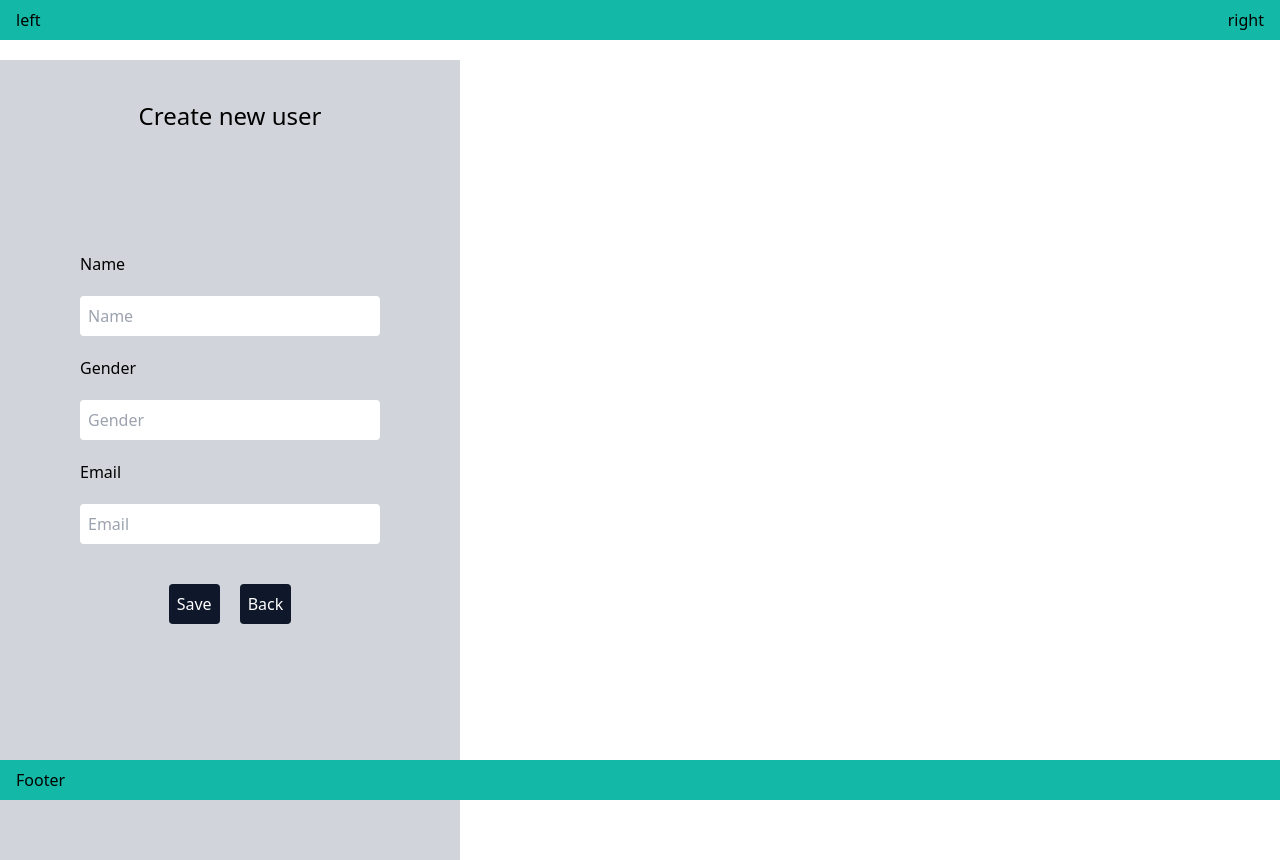
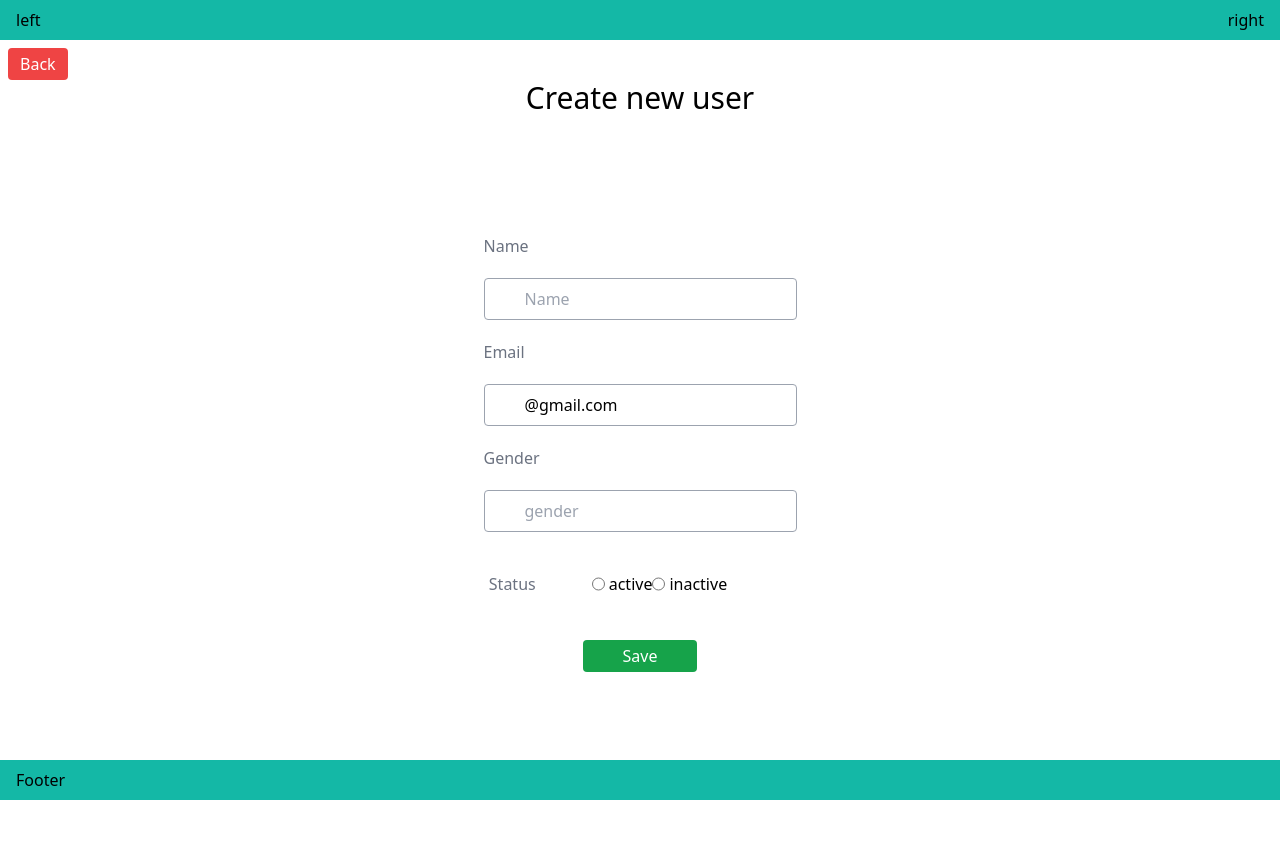
Before and after one commit to mythily-muthu/user_crud_application, a React (Create React App) app: page /create in a window 1280 px wide. After the commit the page ends 800 px from the top, so only its background shows below. Built offline with nearby package versions, Linux system fonts and the light colour scheme.

Commit message:
Feat: added new user page and edit page

```diff
--- a/src/pages/NewUser.jsx
+++ b/src/pages/NewUser.jsx
@@ -1,81 +1,163 @@
+import axios from "axios";
 import React, { useState } from "react";
 import { useNavigate } from "react-router-dom";
 
 const NewUser = () => {
   let navigate = useNavigate();
 
-  let [users, setUsers] = useState({
+  let [userState, setUserState] = useState({
     name: "",
     gender: "",
     email: "@gmail.com",
+    status: "",
   });
 
   const handleSubmit = async (e) => {
     e.preventDefault();
     console.log("submitted");
+    await axios.post("url", userState);
   };
 
   //handle back functin
   const handleBack = (e) => {
     e.preventDefault();
-    console.log("done");
+    console.log("welcome to home page");
     navigate("/");
   };
 
   return (
     <div>
-      <div className="bg-gray-300 h-screen w-full ">
+      <div className="h-full w-full flex flex-col  ">
         <form className="container" onSubmit={handleSubmit}>
-          <div className="card">
-            <div className="my-5 text-2xl font-medium flex justify-center">
-              <h2 className="p-10">Create new user</h2>
+          <div className="flex fixed left-0 p-2 items-center">
+            <button
+              className="px-3 py-1 bg-red-500 text-white rounded cursor-pointer "
+              onClick={handleBack}
+            >
+              Back
+            </button>
+          </div>
+          <div className="h-full w-screen justify-center">
+            <div className="py-10 text-2xl flex justify-center">
+              <h3 className="text-3xl">Create new user</h3>
             </div>
-            <div className="flex flex-col items-center w-full">
-              <div className="flex flex-col items-center p-10 w-full ">
-                <div className=" flex flex-col  ">
-                  <label className="p-5 mx-5">Name</label>
+
+            <div className="flex flex-col items-center justify-center  w-screen h-full ">
+              <div className=" flex flex-col ">
+                <label className=" py-5  text-gray-500">Name</label>
+                <input
+                  className=" rounded px-10 py-2 border border-gray-400 outline-none"
+                  required
+                  placeholder="Name"
+                  type="text"
+                  value={userState.name}
+                  onChange={(e) => {
+                    setUserState({ ...setUserState, name: e.target.value });
+                  }}
+                ></input>
+              </div>
+
+              <div className="flex flex-col">
+                <label className="py-5 text-gray-500">Email</label>
+                <input
+                  className=" rounded px-10 py-2 border border-gray-400 outline-none"
+                  required
+                  placeholder="Email"
+                  type="text"
+                  value={userState.email}
+                  onChange={(e) => {
+                    setUserState({ ...setUserState, email: e.target.value });
+                  }}
+                ></input>
+              </div>
+
+              <div className="flex flex-col">
+                <label className="py-5 text-gray-500">Gender</label>
+                <input
+                  className=" rounded px-10 py-2 border border-gray-400 outline-none"
+                  required
+                  placeholder="gender"
+                  type="text"
+                  value={userState.gender}
+                  onChange={(e) => {
+                    setUserState({ ...setUserState, gender: e.target.value });
+                  }}
+                ></input>
+              </div>
+
+              {/* <div className="flex py-5 ml-20 ">
+                <div className="flex ml-5 ">
+                  <label className="py-5 text-gray-500 ">Gender</label>
+                </div>
+                <div className="flex ml-10 gap-3">
                   <input
-                    className="w-[300px] rounded mx-10 p-2"
-                    required
-                    placeholder="Name"
-                    type="text"
-                  ></input>
+                    className="  "
+                    type="radio"
+                    name="gender"
+                    value="male"
+                    onChange={(e) => {
+                      setUserState(e.target.value);
+                    }}
+                  />
+                  male
+                  <input
+                    className=""
+                    type="radio"
+                    name="gender"
+                    value="female"
+                    onChange={(e) => {
+                      setUserState(e.target.value);
+                    }}
+                  />
+                  female
+                  <input
+                    className=" "
+                    type="radio"
+                    name="gender"
+                    value="others"
+                    onChange={(e) => {
+                      setUserState(e.target.value);
+                    }}
+                  />
+                  others
                 </div>
+              </div>
 
-                <div className="flex flex-col">
-                  <label className="p-5 mx-5">Gender</label>
+              */}
+
+              <div className="flex mr-16 py-10 ">
+                <label className=" mr-14 text-gray-500">Status</label>
+                <div className="flex gap-1 ">
                   <input
-                    className="w-[300px] rounded mx-10 p-2"
-                    required
-                    placeholder="Gender"
-                    type="text"
-                  ></input>
+                    type="radio"
+                    name="status"
+                    value="active"
+                    onChange={(e) => {
+                      setUserState({ ...setUserState, status: e.target.value });
+                    }}
+                  />
+                  active
                 </div>
+                <div className=" flex gap-1">
+                  <input
+                    type="radio"
+                    name="status"
+                    value="inactive"
+                    onChange={(e) => {
+                      setUserState({ ...setUserState, status: e.target.value });
+                    }}
+                  />
+                  inactive
+                </div>
+              </div>
 
-                <div className="flex flex-col">
-                  <label className="p-5 mx-5">Email</label>
-                  <input
-                    className="w-[300px] rounded mx-10 p-2"
-                    required
-                    placeholder="Email"
-                    type="text"
-                  ></input>
-                </div>
-
-                <div className="mt-10 flex gap-5">
-                  <button
-                    className="p-2 bg-slate-900 text-white rounded"
-                    type="submit"
-                  >
-                    Save
-                  </button>
-                  <button
-                    className="p-2 bg-slate-900 text-white rounded"
-                    onClick={handleBack}
-                  >
-                    Back
-                  </button>
-                </div>
+              <div className="py-1">
+                <button
+                  className=" py-1 px-10 w-full flex bg-green-600 text-white rounded cursor-pointer items-center"
+                  type="submit"
+                >
+                  Save
+                </button>
               </div>
             </div>
           </div>
--- a/src/pages/UpdateUser.jsx
+++ b/src/pages/UpdateUser.jsx
@@ -1,7 +1,130 @@
-import React from "react";
+import axios from "axios";
+import React, { useState } from "react";
+import { useNavigate } from "react-router-dom";
 
 const UpdateUser = () => {
-  return <div>UpdateUser</div>;
+  let navigate = useNavigate();
+
+  let [userState, setUserState] = useState({
+    name: "",
+    gender: "",
+    email: "@gmail.com",
+    status: "",
+  });
+
+  const handleUpdate = async (e) => {
+    e.preventDefault();
+    console.log("updated your user data");
+    await axios.post("url", userState);
+  };
+
+  //handle back functin
+  const handleBack = (e) => {
+    e.preventDefault();
+    console.log("back to home page");
+    navigate("/");
+  };
+
+  return (
+    <div>
+      <div className="h-full w-full flex flex-col  ">
+        <form className="container" onSubmit={handleUpdate}>
+          <div className="flex fixed left-0 p-2 items-center">
+            <button
+              className="px-3 py-1 bg-red-500 text-white rounded cursor-pointer "
+              onClick={handleBack}
+            >
+              Back
+            </button>
+          </div>
+          <div className="h-full w-screen justify-center">
+            <div className="py-10 text-2xl flex justify-center">
+              <h3 className="text-3xl">Update user</h3>
+            </div>
+
+            <div className="flex flex-col items-center justify-center  w-screen h-full ">
+              <div className=" flex flex-col ">
+                <label className=" py-5  text-gray-500">Name</label>
+                <input
+                  className=" rounded px-10 py-2 border border-gray-400 outline-none"
+                  required
+                  placeholder="Name"
+                  type="text"
+                  value={userState.name}
+                  onChange={(e) => {
+                    setUserState({ ...setUserState, name: e.target.value });
+                  }}
+                ></input>
+              </div>
+
+              <div className="flex flex-col">
+                <label className="py-5 text-gray-500">Email</label>
+                <input
+                  className=" rounded px-10 py-2 border border-gray-400 outline-none"
+                  required
+                  placeholder="Email"
+                  type="text"
+                  value={userState.email}
+                  onChange={(e) => {
+                    setUserState({ ...setUserState, email: e.target.value });
+                  }}
+                ></input>
+              </div>
+
+              <div className="flex flex-col">
+                <label className="py-5 text-gray-500">Gender</label>
+                <input
+                  className=" rounded px-10 py-2 border border-gray-400 outline-none"
+                  required
+                  placeholder="gender"
+                  type="text"
+                  value={userState.gender}
+                  onChange={(e) => {
+                    setUserState({ ...setUserState, gender: e.target.value });
+                  }}
+                ></input>
+              </div>
+
+              <div className="flex mr-16 py-10 ">
+                <label className=" mr-14 text-gray-500">Status</label>
+                <div className="flex gap-1 ">
+                  <input
+                    type="radio"
+                    name="status"
+                    value="active"
+                    onChange={(e) => {
+                      setUserState({ ...setUserState, status: e.target.value });
+                    }}
+                  />
+                  active
+                </div>
+                <div className=" flex gap-1">
+                  <input
+                    type="radio"
+                    name="status"
+                    value="inactive"
+                    onChange={(e) => {
+                      setUserState({ ...setUserState, status: e.target.value });
+                    }}
+                  />
+                  inactive
+                </div>
+              </div>
+
+              <div className="py-1">
+                <button
+                  className=" py-1 px-10 w-full flex bg-green-600 text-white rounded cursor-pointer items-center"
+                  type="submit"
+                >
+                  Update
+                </button>
+              </div>
+            </div>
+          </div>
+        </form>
+      </div>
+    </div>
+  );
 };
 
 export default UpdateUser;
```
Also changed, not shown: src/App.css (deleted).
